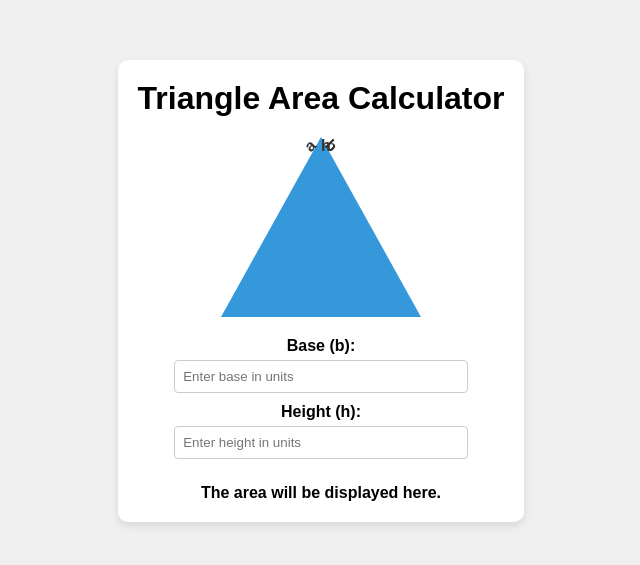
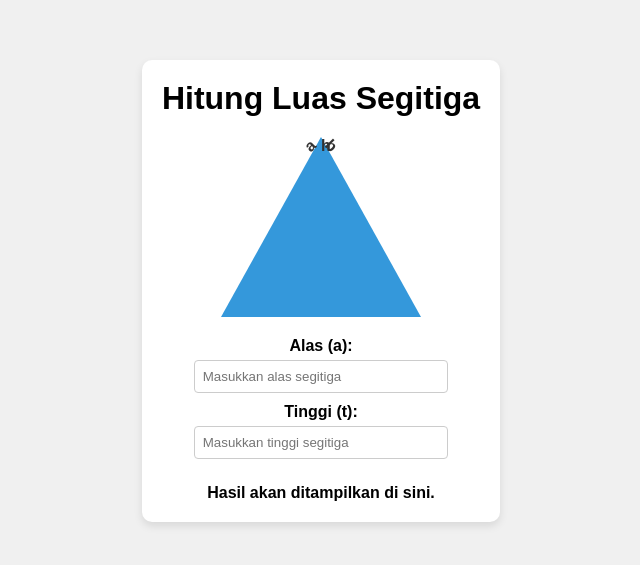
Before and after one commit to revou-fundamental-course/02-sept-24-InvictusNavarchus, a plain HTML site: page index.html in a window 1280 px wide. Shown: the part 109-674 px from the top of the page, without its empty margins (319-959 px from the left). Drawn offline with Linux system fonts and the light colour scheme.

Commit message:
writing: translate to indonesian

```diff
--- a/index.html
+++ b/index.html
@@ -3,12 +3,12 @@
 <head>
   <meta charset="UTF-8">
   <meta name="viewport" content="width=device-width, initial-scale=1.0">
-  <title>Triangle Area Calculator</title>
+  <title>Hitung Luas Segitiga</title>
   <link rel="stylesheet" href="style.css">
 </head>
 <body>
   <div class="container">
-    <h1>Triangle Area Calculator</h1>
+    <h1>Hitung Luas Segitiga</h1>
 
     <!-- Triangle Drawing -->
     <div class="triangle-container">
@@ -21,15 +21,15 @@
 
     <!-- Area Calculation Form -->
     <form id="triangleForm">
-      <label for="base">Base (b):</label>
-      <input type="number" id="base" placeholder="Enter base in units" required>
+      <label for="base">Alas (a):</label>
+      <input type="number" id="base" placeholder="Masukkan alas segitiga" required>
 
-      <label for="height">Height (h):</label>
-      <input type="number" id="height" placeholder="Enter height in units" required>
+      <label for="height">Tinggi (t):</label>
+      <input type="number" id="height" placeholder="Masukkan tinggi segitiga" required>
 
     </form>
 
-    <p id="result">The area will be displayed here.</p>
+    <p id="result">Hasil akan ditampilkan di sini.</p>
   </div>
 
   <script src="script.js"></script>
--- a/script.js
+++ b/script.js
@@ -4,12 +4,12 @@ function calculateArea() {
     const resultElement = document.getElementById('result');
 
     if (isNaN(base) || isNaN(height) || base <= 0 || height <= 0) {
-      resultElement.textContent = "Please enter valid positive numbers for base and height.";
+      resultElement.textContent = "Pastikan kedua sisi diisi dengan angka yang valid";
       return;
     }
 
     const area = (base * height) / 2;
-    resultElement.textContent = `The area of the triangle is: ${area.toFixed(2)} square units.`;
+    resultElement.textContent = `Luas segitiga: ${area.toFixed(2)}`;
   }
 
   // Event listeners for real-time update
```
